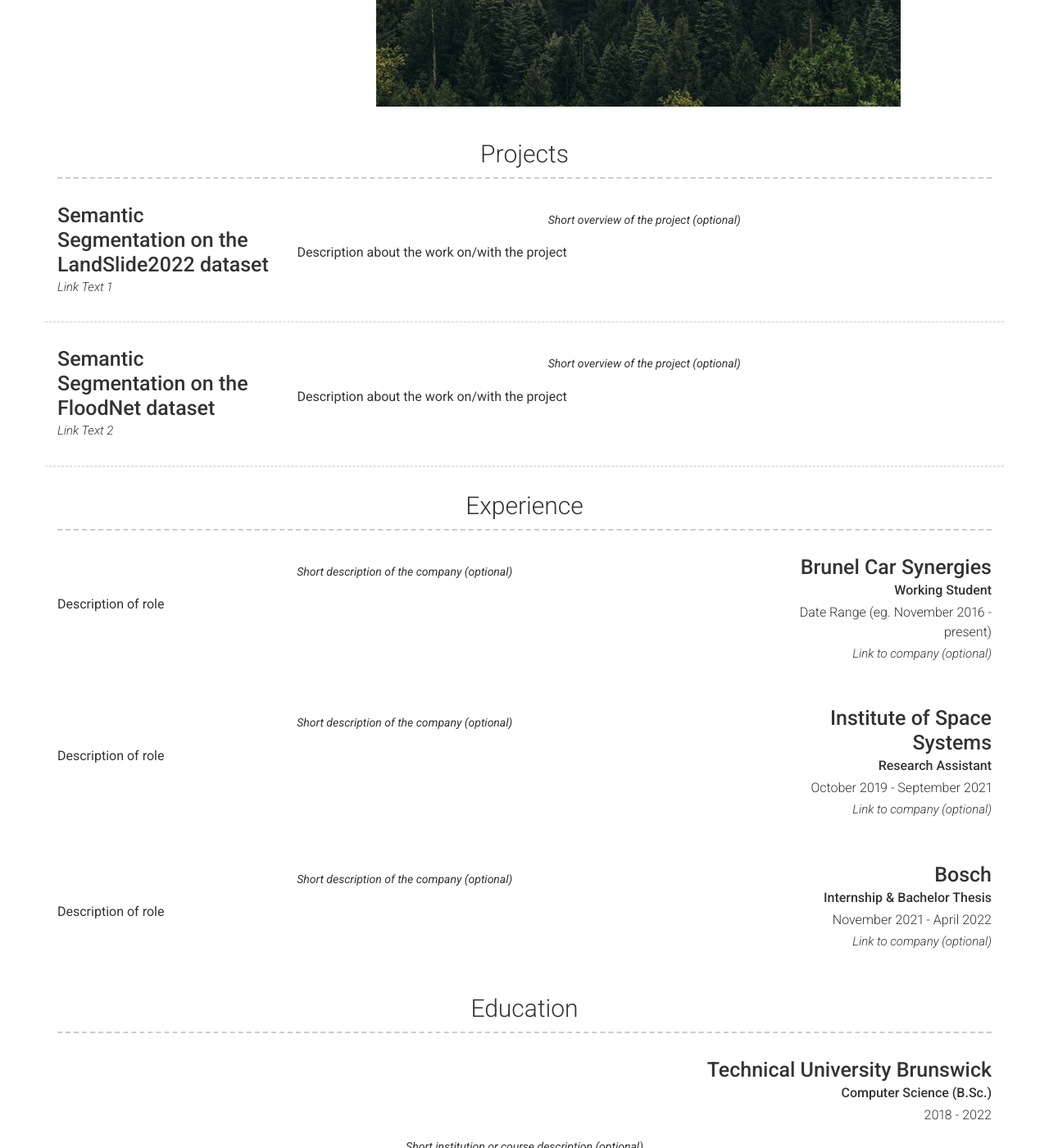
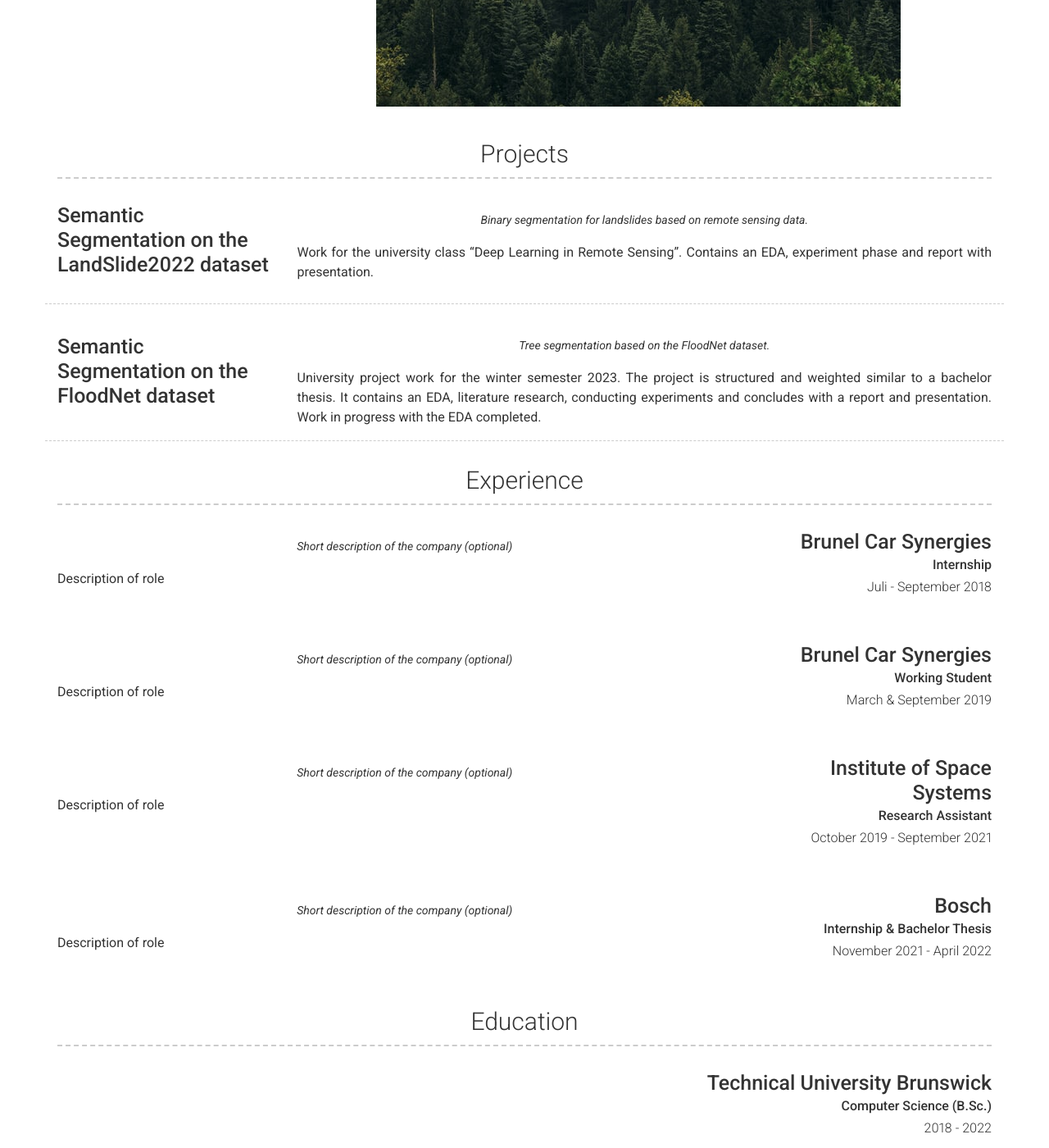
Before and after one commit to rlettmoden/testing.github.io, a Jekyll site: the page built from index.md, in a window 1280 px wide and 1400 px high, scrolled down 735 px. Shown: the whole window at 82% size. Built offline with Jekyll 4.4.1, drawn with Linux system fonts in a browser that asks for light colours; nearby versions of some CDN libraries.

Commit message:
Adding more information about projects

```diff
--- a/_config.yml
+++ b/_config.yml
@@ -68,18 +68,19 @@ content:
         border: weak  # Value of `weak` will display a weak border below this item. # Any
                       # other value (or no value) means no border will be displayed
         title: Semantic Segmentation on the LandSlide2022 dataset
-        link: Link to project (eg. sproogen.github.io/modern-resume-theme)(optional)
-        link_text: Link Text 1
+        # link: Link to project (eg. sproogen.github.io/modern-resume-theme)(optional)
+        # link_text: Link Text 1
         quote: >
-          Short overview of the project (optional)
+          Binary segmentation for landslides based on remote sensing data.
         description: | # this will include new lines to allow paragraphs
-          Description about the work on/with the project
+          Work for the university class "Deep Learning in Remote Sensing". Contains an EDA, experiment phase and report with presentation.
+
       - layout: left
         border: weak  # Value of `weak` will display a weak border below this item. # Any
                       # other value (or no value) means no border will be displayed
         title: Semantic Segmentation on the FloodNet dataset
-        link: Link to project (eg. sproogen.github.io/modern-resume-theme)(optional)
-        link_text: Link Text 2
+        # link: Link to project (eg. sproogen.github.io/modern-resume-theme)(optional)
+        # link_text: Link Text 2
         # additional_links:
         #   - title:  Github page for project (eg. sproogen/modern-resume-theme)
         #     icon: fab fa-github
@@ -87,18 +88,29 @@ content:
         #   - title:  Github page for project (eg. sproogen/modern-resume-theme)
         #     icon: fab fa-github
         #     url: Link to project (eg. sproogen.github.io/modern-resume-theme)(optional)
-        quote: >
-          Short overview of the project (optional)
+        quote: > # Short overview of the project (optional)
+          Tree segmentation based on the FloodNet dataset.
         description: | # this will include new lines to allow paragraphs
-          Description about the work on/with the project
+          University project work for the winter semester 2023. The project is structured and weighted similar to a bachelor thesis.
+          It contains an EDA, literature research, conducting experiments and concludes with a report and presentation.
+          Work in progress with the EDA completed.
   - title: Experience
     layout: list
     content:
       - layout: right
         title: Brunel Car Synergies
+        sub_title: Internship
+        caption: Juli - September 2018
+        # link: Juli - September 2018
+        quote: >
+          Short description of the company (optional)
+        description: | # this will include new lines to allow paragraphs
+          Description of role
+      - layout: right
+        title: Brunel Car Synergies
         sub_title: Working Student
-        caption: Date Range (eg. November 2016 - present)
-        link: Link to company (optional)
+        caption: March & September 2019
+        # link: Link to company (optional)
         quote: >
           Short description of the company (optional)
         description: | # this will include new lines to allow paragraphs
@@ -107,7 +119,7 @@ content:
         title: Institute of Space Systems
         sub_title: Research Assistant
         caption: October 2019 - September 2021
-        link: Link to company (optional)
+        # link: Link to company (optional)
         quote: >
           Short description of the company (optional)
         description: | # this will include new lines to allow paragraphs
@@ -116,7 +128,7 @@ content:
         title: Bosch
         sub_title: Internship & Bachelor Thesis
         caption: November 2021 - April 2022
-        link: Link to company (optional)
+        # link: Link to company (optional)
         quote: >
           Short description of the company (optional)
         description: | # this will include new lines to allow paragraphs
```
